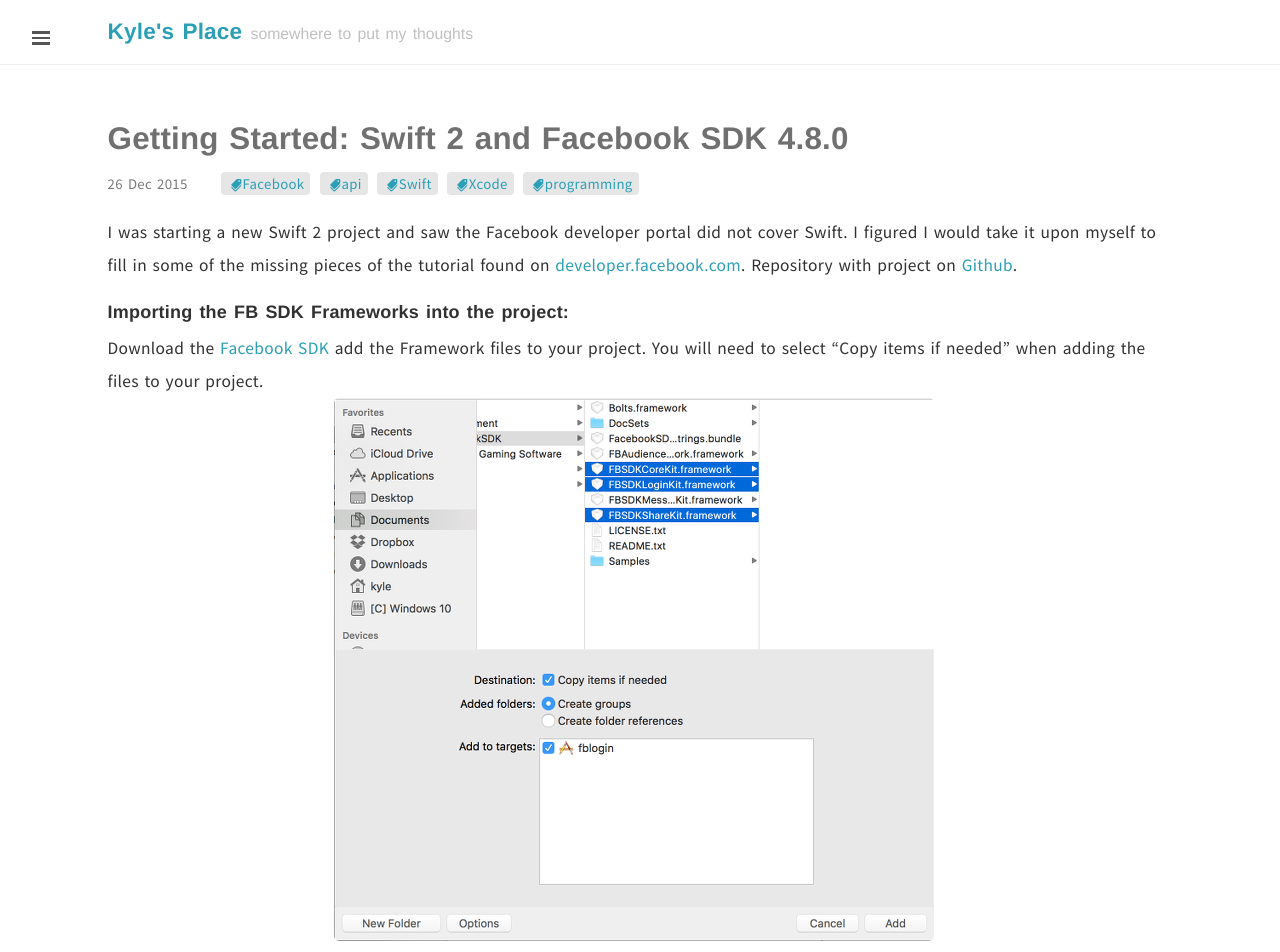
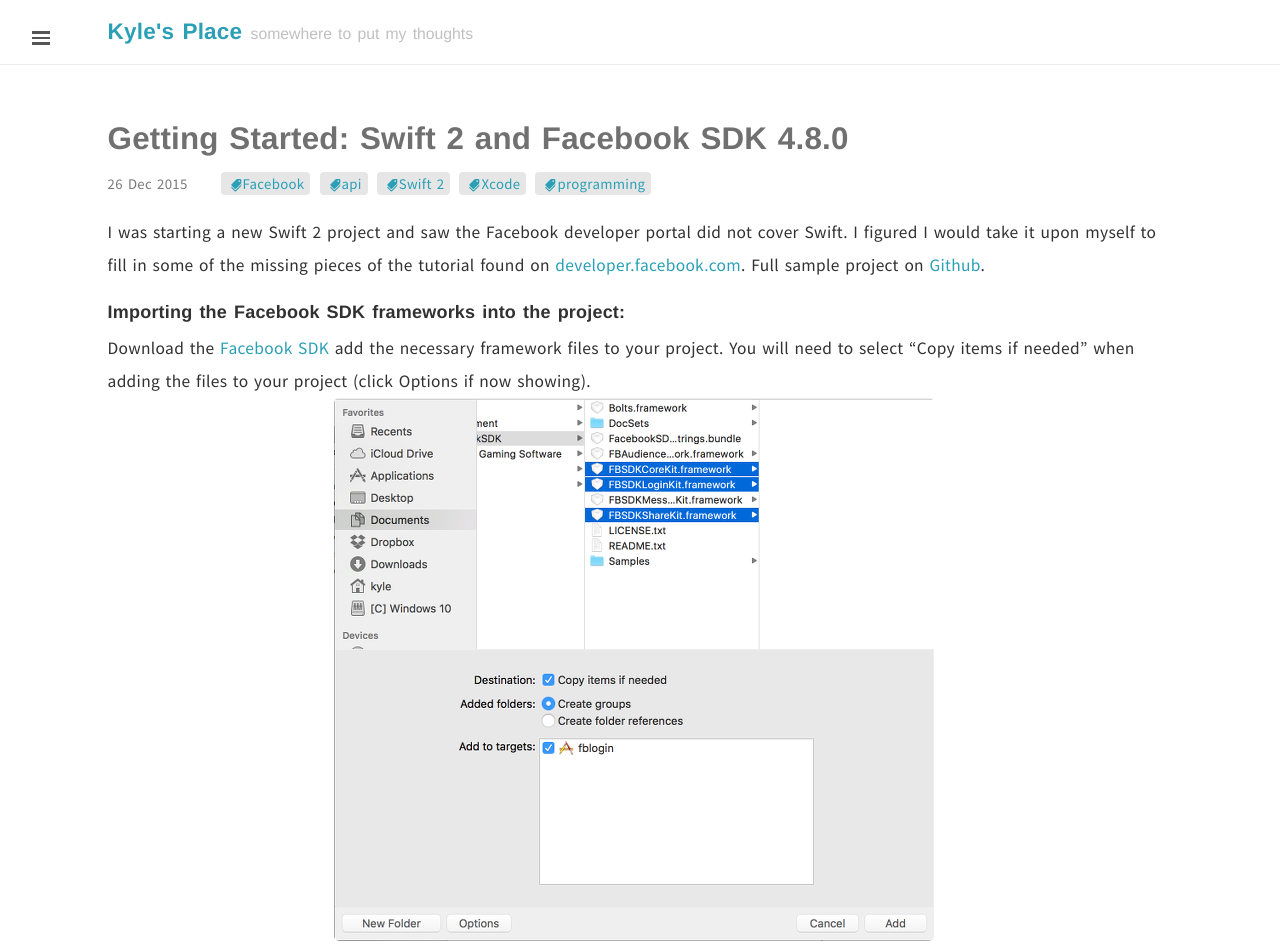
Before and after one commit to gorhack/gorhack.github.io, a Jekyll site: the page built from _posts/2015-12-26-swift-facebook.md, in a window 1280 px wide and 1400 px high. Shown: the top 952 px of the window. Built offline with Jekyll 4.4.1, drawn with Linux system fonts in a browser that asks for light colours; comment, search, counter and statistics services are not loaded; some of the changed text lies outside the part shown.

Commit message:
fixed slashes in sharing

```diff
--- a/_includes/share-page.html
+++ b/_includes/share-page.html
@@ -1,6 +1,6 @@
 <div class="social-media">
     Share this:
-    <a class="social-media-box" href="https://twitter.com/intent/tweet?text={{ page.title }}&url={{ site.url }}{{ page.url }}&via={{ site.twitter_username }}&related={{ site.twitter_username }}" rel="nofollow" target="_blank" title="Share on Twitter"><i class="fa fa-twitter fa-sm-90"></i>Twitter</a>
-    <a class="social-media-box" href="https://facebook.com/sharer.php?u={{ site.url }}{{ page.url }}" rel="nofollow" target="_blank" title="Share on Facebook"><i class="fa fa-facebook-f fa-sm-90"></i>Facebook</a>
-    <a class="social-media-box" href="https://plus.google.com/share?url={{ site.url }}{{ page.url }}" rel="nofollow" target="_blank" title="Share on Google+"><i class="fa fa-google-plus fa-sm-90"></i>Google+</a>
+    <a class="social-media-box" href="https://twitter.com/intent/tweet?text={{ page.title }}&amp;url={{ site.url }}{{ page.url | remove_first:'/' }}&amp;via={{ site.twitter_username }}" rel="nofollow" target="_blank" title="Share on Twitter"><i class="fa fa-twitter fa-sm-90"></i>Twitter</a>
+    <a class="social-media-box" href="https://facebook.com/sharer.php?u={{ site.url }}{{ page.url | remove_first:'/' }}" rel="nofollow" target="_blank" title="Share on Facebook"><i class="fa fa-facebook-f fa-sm-90"></i>Facebook</a>
+    <a class="social-media-box" href="https://plus.google.com/share?url={{ site.url }}{{ page.url | remove_first:'/' }}" rel="nofollow" target="_blank" title="Share on Google+"><i class="fa fa-google-plus fa-sm-90"></i>Google+</a>
 </div>
--- a/_posts/2015-12-26-swift-facebook.md
+++ b/_posts/2015-12-26-swift-facebook.md
@@ -7,22 +7,22 @@ output:
   html_document:
     keep_md: true
 comments: True
-tags: [Facebook, api, Swift, Xcode, programming]
+tags: [Facebook, api, Swift 2, Xcode, programming]
 ---
 
-I was starting a new Swift 2 project and saw the Facebook developer portal did not cover Swift. I figured I would take it upon myself to fill in some of the missing pieces of the tutorial found on [developer.facebook.com](https://developers.facebook.com/quickstarts/?platform=ios). Repository with project on [Github](https://github.com/gorhack/fblogin_swift2).
+I was starting a new Swift 2 project and saw the Facebook developer portal did not cover Swift. I figured I would take it upon myself to fill in some of the missing pieces of the tutorial found on [developer.facebook.com](https://developers.facebook.com/quickstarts/?platform=ios). Full sample project on [Github](https://github.com/gorhack/fblogin_swift2).
 
-#### Importing the FB SDK Frameworks into the project:
+#### Importing the Facebook SDK frameworks into the project:
 
-Download the [Facebook SDK](https://origincache.facebook.com/developers/resources/?id=facebook-ios-sdk-current.zip) add the Framework files to your project. You will need to  select "Copy items if needed" when adding the files to your project.
+Download the [Facebook SDK](https://origincache.facebook.com/developers/resources/?id=facebook-ios-sdk-current.zip) add the necessary framework files to your project. You will need to  select "Copy items if needed" when adding the files to your project (click Options if now showing).
 ![Add files to project]({{ site.url }}/assets/images/add_files.png){: .center-image}
 
 #### Configure your .plist
 
-Add the following to `info.plist` (right click, Open As > Source Code):
+Add the following to `info.plist` (right click, Open As > Source Code) inside the `<dict>...</dict>` tag:
 {% gist gorhack/7d8ff0c39903dd6f750e info.plist %}
 
-#### Add Facebook login to your App Delegate
+#### Add the Facebook framework to your App Delegate
 
 In your `AppDelegate.swift` import `FBSDKShareKit` and add a new application function.
 {% gist gorhack/7d8ff0c39903dd6f750e AppDelegate.swift %}
```
